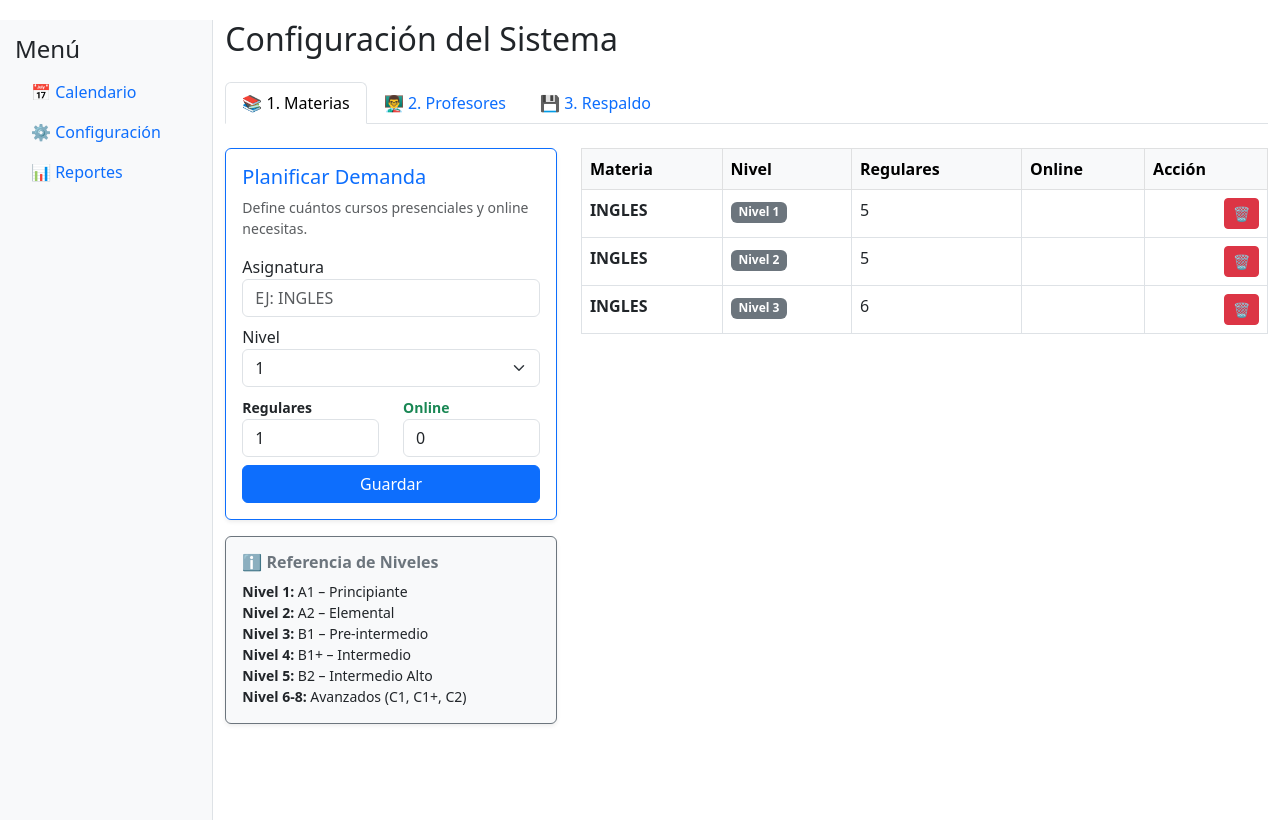
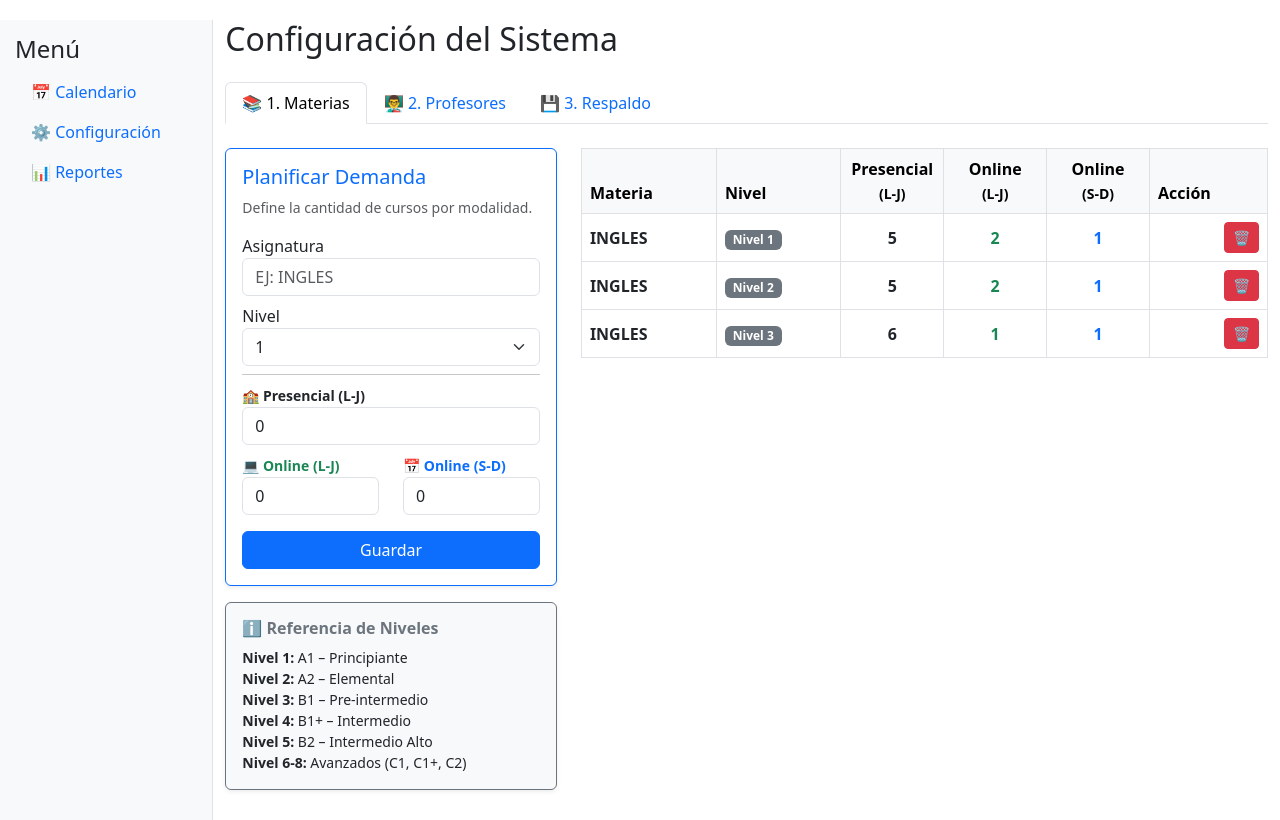
Before and after one commit to GAOT539/Generador-Horarios-py, a Flask app: page /config in a window 1280 px wide. Run offline with Flask 3, Linux system fonts and the light colour scheme; data comes from the database, SQL or seed files in the repository; both versions use the stored data as it was after the commit; some libraries are stand-ins or nearby versions.

Commit message:
Refactor: mejorar la lógica de generación de horarios, ajustar validaciones y actualizar la interfaz de configuración para incluir nuevas modalidades de cursos.

```diff
--- a/app/templates/config.html
+++ b/app/templates/config.html
@@ -23,7 +23,7 @@
                 <div class="col-md-4">
                     <div class="card p-3 shadow-sm border-primary mb-3">
                         <h5 class="text-primary">Planificar Demanda</h5>
-                        <p class="small text-muted">Define cuántos cursos presenciales y online necesitas.</p>
+                        <p class="small text-muted">Define la cantidad de cursos por modalidad.</p>
                         <form @submit.prevent="crearMateria">
                             <div class="mb-2">
                                 <label>Asignatura</label>
@@ -37,18 +37,25 @@
                                 </select>
                             </div>
 
+                            <hr class="my-2">
+
+                            <div class="mb-2">
+                                <label class="small fw-bold text-dark">🏫 Presencial (L-J)</label>
+                                <input type="number" v-model="nuevaMateria.cantidad_regular" class="form-control" min="0" required>
+                            </div>
+
                             <div class="row mb-2">
                                 <div class="col-6">
-                                    <label class="small fw-bold">Regulares</label>
-                                    <input type="number" v-model="nuevaMateria.cantidad_regular" class="form-control" min="0" required>
+                                    <label class="small fw-bold text-success">💻 Online (L-J)</label>
+                                    <input type="number" v-model="nuevaMateria.cantidad_online_lj" class="form-control" min="0" required>
                                 </div>
                                 <div class="col-6">
-                                    <label class="small fw-bold text-success">Online</label>
-                                    <input type="number" v-model="nuevaMateria.cantidad_online" class="form-control" min="0" required>
+                                    <label class="small fw-bold text-primary">📅 Online (S-D)</label>
+                                    <input type="number" v-model="nuevaMateria.cantidad_online_fds" class="form-control" min="0" required>
                                 </div>
                             </div>
 
-                            <button class="btn btn-primary w-100">Guardar</button>
+                            <button class="btn btn-primary w-100 mt-2">Guardar</button>
                         </form>
                     </div>
 
@@ -68,13 +75,14 @@
                 </div>
 
                 <div class="col-md-8">
-                    <table class="table table-bordered table-hover">
+                    <table class="table table-bordered table-hover align-middle">
                         <thead class="table-light">
                             <tr>
                                 <th>Materia</th>
                                 <th>Nivel</th>
-                                <th>Regulares</th>
-                                <th>Online</th>
+                                <th class="text-center" style="width: 15%">Presencial<br><small>(L-J)</small></th>
+                                <th class="text-center" style="width: 15%">Online<br><small>(L-J)</small></th>
+                                <th class="text-center" style="width: 15%">Online<br><small>(S-D)</small></th>
                                 <th>Acción</th>
                             </tr>
                         </thead>
@@ -82,8 +90,11 @@
                             <tr v-for="m in materias_list">
                                 <td class="fw-bold">[[ m.nombre ]]</td>
                                 <td><span class="badge bg-secondary">Nivel [[ m.nivel ]]</span></td>
-                                <td>[[ m.cantidad_regular ]]</td>
-                                <td class="text-success fw-bold">[[ m.cantidad_online ]]</td>
+
+                                <td class="text-center fw-bold">[[ m.cantidad_regular ]]</td>
+                                <td class="text-center text-success fw-bold">[[ m.cantidad_online_lj ]]</td>
+                                <td class="text-center text-primary fw-bold">[[ m.cantidad_online_fds ]]</td>
+
                                 <td class="text-end"><button @click="borrarMateria(m.id)" class="btn btn-sm btn-danger">🗑️</button></td>
                             </tr>
                         </tbody>
@@ -180,8 +191,14 @@
         data() {
             return {
                 materias_list: [], profesores_list: [],
-                // CAMBIO: Inicialización de los dos campos de cantidad
-                nuevaMateria: { nombre: '', nivel: 1, cantidad_regular: 1, cantidad_online: 0 },
+                // CAMBIO: Inicialización correcta con los 3 campos de demanda
+                nuevaMateria: {
+                    nombre: '',
+                    nivel: 1,
+                    cantidad_regular: 0,
+                    cantidad_online_lj: 0,
+                    cantidad_online_fds: 0
+                },
                 formProfe: { nombre: '', max_horas_dia: 6, materias_ids: [] }
             }
         },
@@ -202,16 +219,22 @@
 
             async crearMateria() {
                 if(!this.nuevaMateria.nombre) return;
-                // Validación de que al menos uno tenga cantidad
-                if(this.nuevaMateria.cantidad_regular == 0 && this.nuevaMateria.cantidad_online == 0) {
-                    this.showError("Debes agregar al menos 1 curso (Regular u Online)");
+
+                // CAMBIO: Validación para los 3 campos nuevos
+                const { cantidad_regular, cantidad_online_lj, cantidad_online_fds } = this.nuevaMateria;
+                if(cantidad_regular == 0 && cantidad_online_lj == 0 && cantidad_online_fds == 0) {
+                    this.showError("Debes agregar al menos 1 curso en alguna modalidad.");
                     return;
                 }
 
                 this.nuevaMateria.nombre = this.nuevaMateria.nombre.toUpperCase();
                 const res = await fetch('/api/materias', { method: 'POST', headers: {'Content-Type': 'application/json'}, body: JSON.stringify(this.nuevaMateria) });
                 if (res.ok) {
-                    this.nuevaMateria = { nombre: '', nivel: 1, cantidad_regular: 1, cantidad_online: 0 };
+                    // Resetear formulario
+                    this.nuevaMateria = {
+                        nombre: '', nivel: 1,
+                        cantidad_regular: 0, cantidad_online_lj: 0, cantidad_online_fds: 0
+                    };
                     this.cargarTodo();
                     this.showSuccess('Materia guardada');
                 } else {
```
Also changed, not shown: app/engine/solver.py (+5 -8 lines), data/horarios.db, 2 other files.
